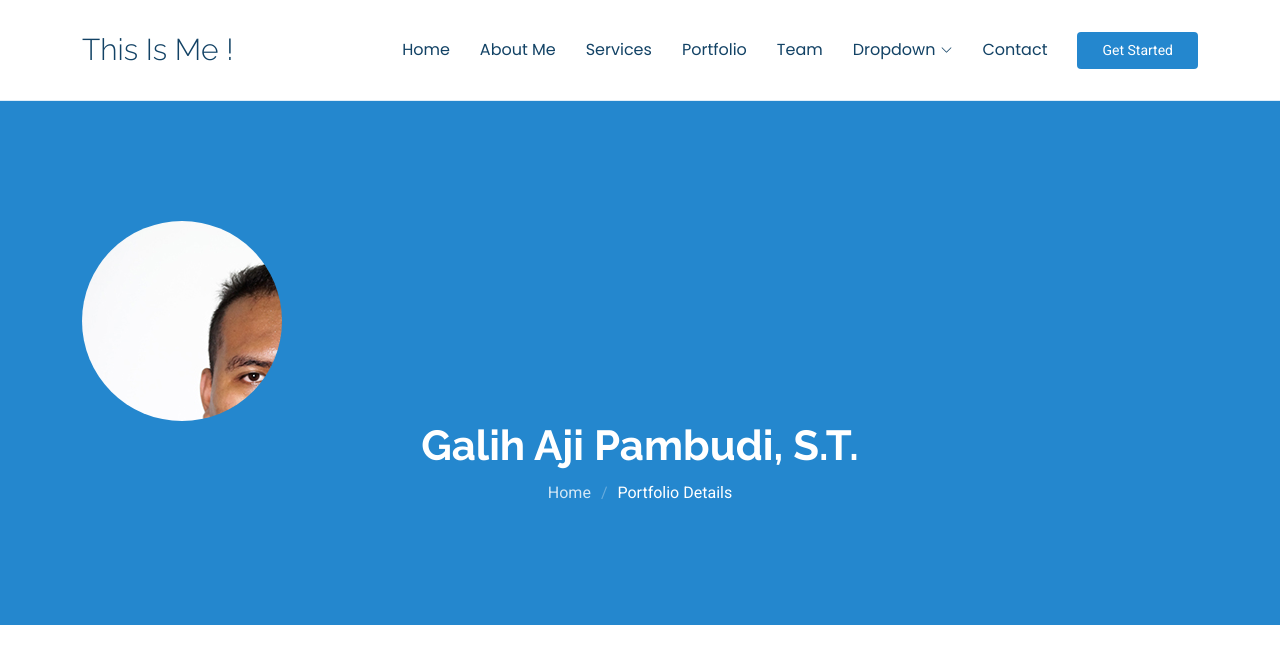
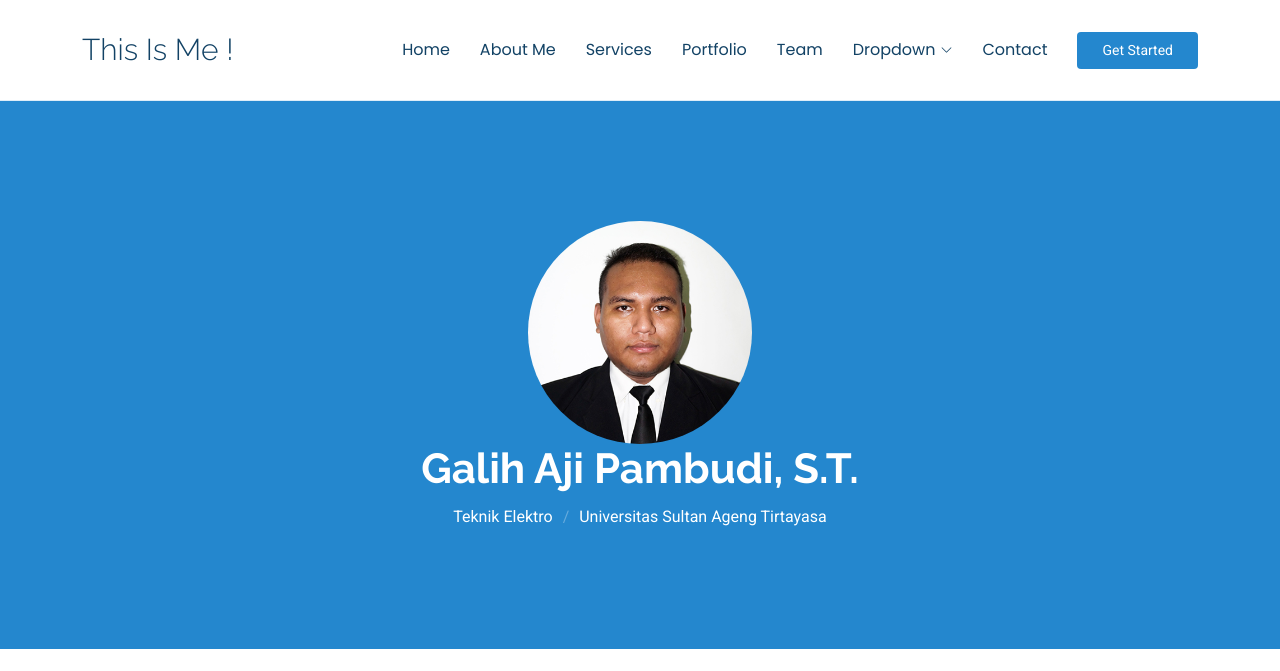
Before and after one commit to kuro-kazuto/kuro-kazuto.github.io, a plain HTML site: page index.html in a window 1280 px wide. Shown: the top 671 px of the page. Drawn offline with Linux system fonts and the light colour scheme.

Commit message:
Update 2.0

```diff
--- a/assets/css/main.css
+++ b/assets/css/main.css
@@ -745,14 +745,12 @@ h6 {
 
 }
 
-.round {
-	width: 200px; /* Set the width of the container */
-  height: 200px; /* Set the height of the container */
-  background-size: cover; /* Ensure the image covers the entire container */
-  background-position: center; /* Center the image within the container */
-  border-radius: 50%; /* Create rounded corners by setting border-radius to 50% */
-  overflow: hidden; /* Hide any overflow (e.g., if the image is larger than the container) */
-
+.roundedcenter {
+  border-radius: 50%;
+  display: block;
+  margin-left: auto;
+  margin-right: auto;
+  width: 20%;
 }
 
 .page-title h1 {
--- a/index.html
+++ b/index.html
@@ -86,14 +86,12 @@
     <!-- Page Title -->
     <div class="page-title accent-background">
       <div class="container">
-        <div class="round">
-            <img src="assets/img/profile/gap.jpg" alt=""/>
-        </div>
+        <img src="assets/img/profile/gap.jpg" alt="gap" class="roundedcenter">
         <h1>Galih Aji Pambudi, S.T.</h1>
         <nav class="breadcrumbs">
           <ol>
-            <li><a href="index.html">Home</a></li>
-            <li class="current">Portfolio Details</li>
+            <li>Teknik Elektro</li>
+            <li class="current">Universitas Sultan Ageng Tirtayasa</li>
           </ol>
         </nav>
       </div>
```
